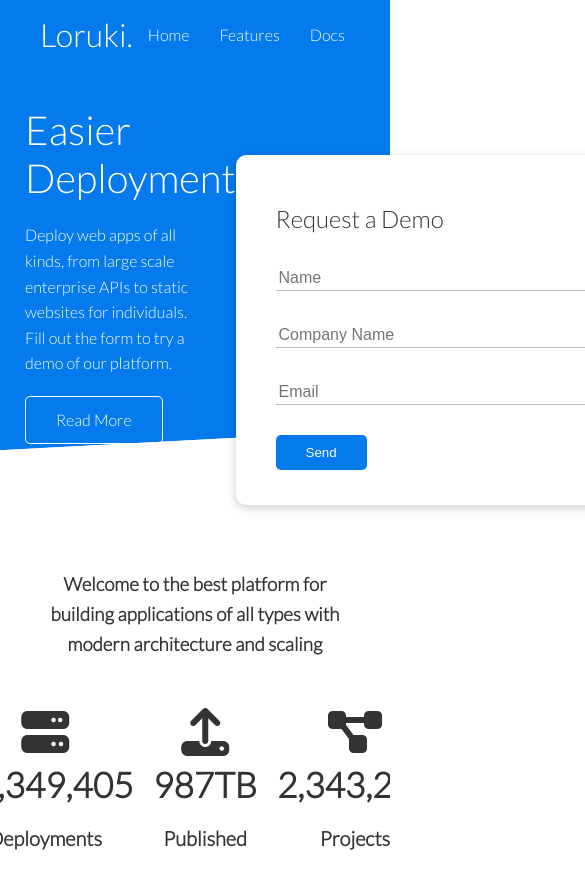
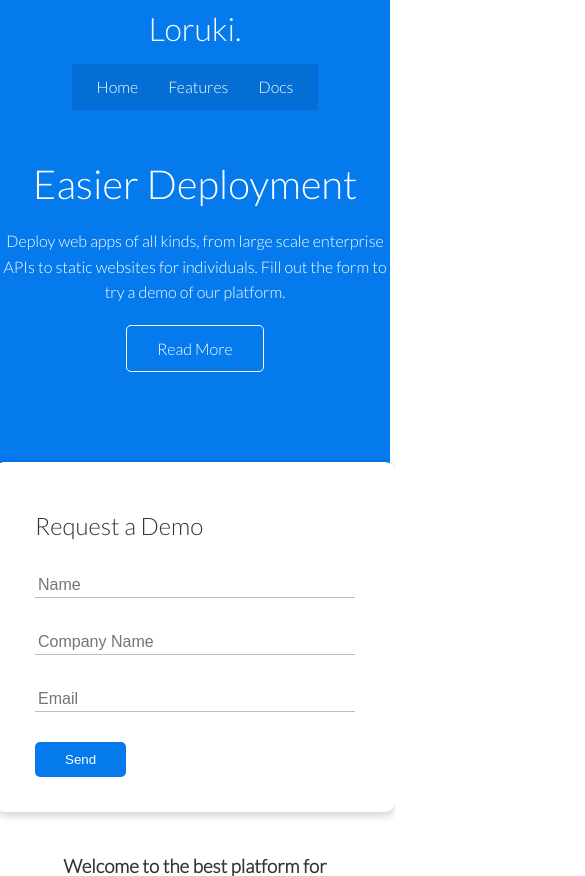
Before and after one commit to phuongnuyen/my-responsive-web, a plain HTML site: page index.html in a window 390 px wide. Shown: the top 876 px of the page, 585 px wide, since content can reach past the window. Drawn offline with Linux system fonts and the light colour scheme.

Commit message:
update reponsible UI

```diff
--- a/css/style.css
+++ b/css/style.css
@@ -190,3 +190,50 @@ img {
 .footer .social a {
     margin: 0 10px;
 }
+
+/* Tablet and under */
+@media(max-width: 768px) {
+    .grid,
+    .showcase .grid,
+    .stats .grid,
+    .cli .grid,
+    .cloud .grid {
+        grid-template-columns: 1fr;
+        grid-template-rows: 1fr;
+    }
+
+    .showcase {
+        height: auto;
+    }
+
+    .showcase-text {
+        text-align: center;
+        margin-top: 40px;
+    }
+
+    .showcase-form {
+        justify-content: center;
+        margin: auto;
+    }
+
+    .cli .grid > *:first-child {
+        grid-column: 1;
+        grid-row: 1;
+    }
+}
+
+/* Mobile */
+@media(max-width: 500px) {
+    .navbar {
+        height: 110px;
+    }
+
+    .navbar .flex {
+        flex-direction: column;
+    }
+
+    .navbar ul {
+        padding: 10px;
+        background-color: rgba(0, 0, 0, 0.1);
+    }
+}
```
